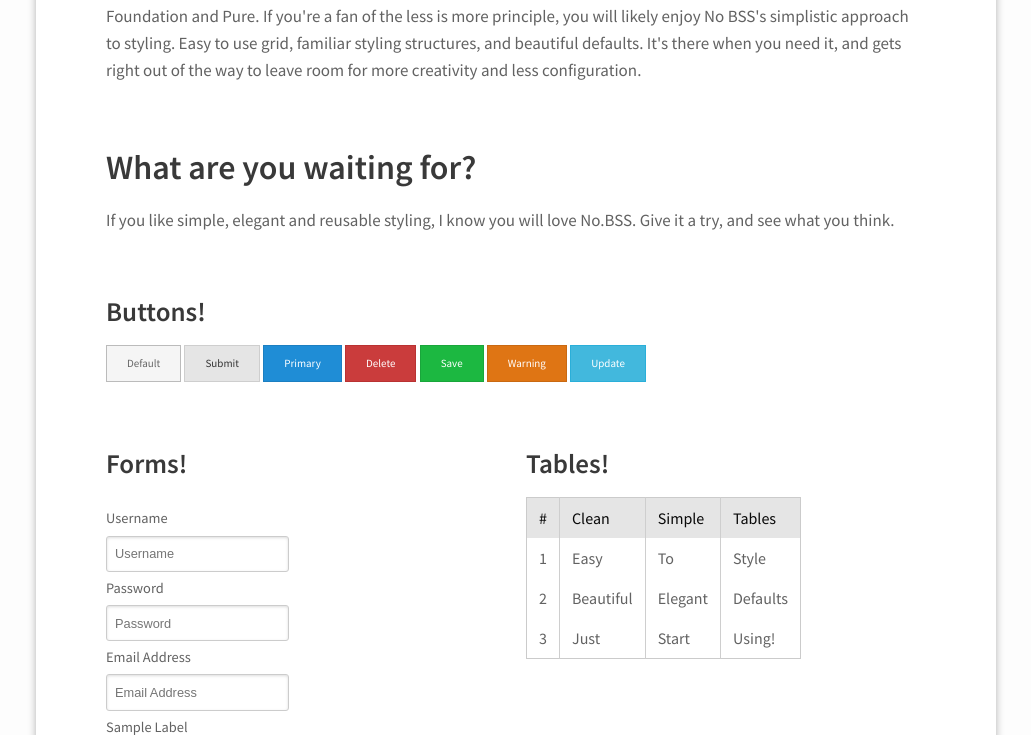
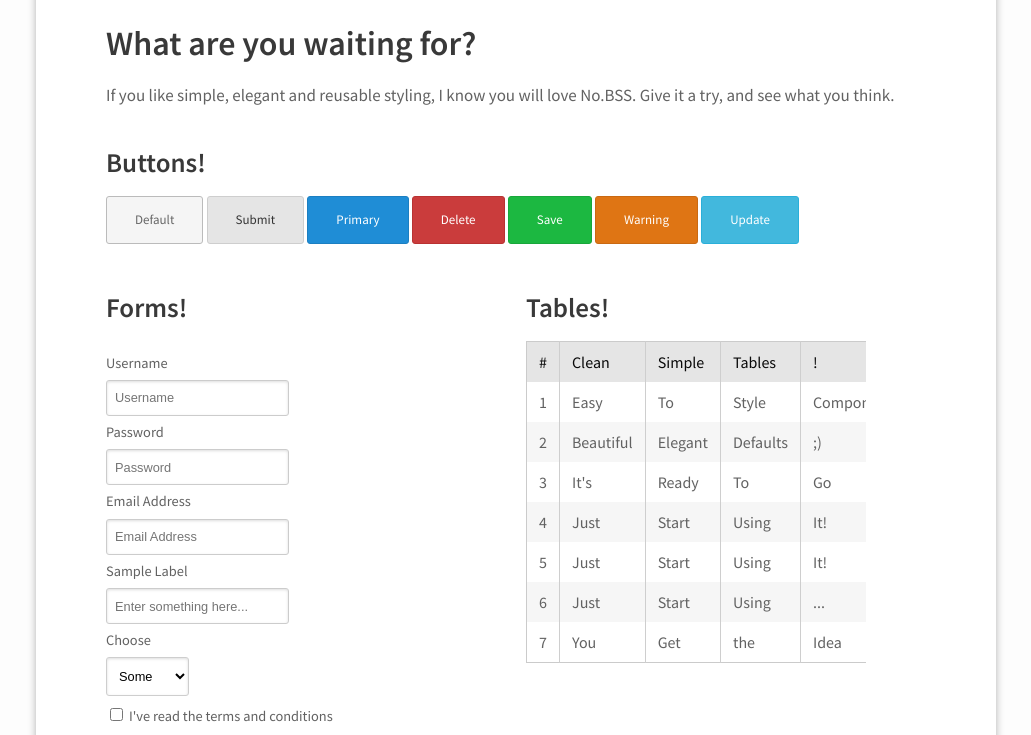
Before and after one commit to bmartel/No.BSS, a website: page index.html in a window 1280 px wide. Shown: the part 775-1510 px from the top of the page, without its empty margins (124-1155 px from the left). Drawn offline with Linux system fonts and the light colour scheme.

Commit message:
Added scrollable tables

```diff
--- a/css/combined/app.css
+++ b/css/combined/app.css
@@ -141,47 +141,58 @@
   color: #777;
 }
 
-/* line 35, ../sass/_typography.scss */
+/* line 39, ../sass/_typography.scss */
+.row .column h1:first-child, .row .column h2:first-child, .row .column h3:first-child, .row .column h4:first-child, .row .column h5:first-child, .row .column h6:first-child,
+.row .columns h1:first-child,
+.row .columns h2:first-child,
+.row .columns h3:first-child,
+.row .columns h4:first-child,
+.row .columns h5:first-child,
+.row .columns h6:first-child {
+  margin-top: 0;
+}
+
+/* line 45, ../sass/_typography.scss */
 p {
   font-family: inherit;
   font-weight: 400;
   font-size: 1rem;
-  line-height: 1.6;
-  margin-bottom: 1rem;
+  line-height: 1.5;
+  margin-bottom: 0.625rem;
   text-rendering: optimizeLegibility;
 }
-/* line 43, ../sass/_typography.scss */
+/* line 53, ../sass/_typography.scss */
 p img {
   margin: 0;
 }
-/* line 44, ../sass/_typography.scss */
+/* line 54, ../sass/_typography.scss */
 p.lead {
   font-size: 1.21875rem;
-  line-height: 1.6;
-}
-
-/* line 51, ../sass/_typography.scss */
+  line-height: 1.5;
+}
+
+/* line 61, ../sass/_typography.scss */
 .content p {
   font-size: 1.0625rem;
 }
 
-/* line 54, ../sass/_typography.scss */
+/* line 64, ../sass/_typography.scss */
 em {
   font-style: italic;
 }
 
-/* line 55, ../sass/_typography.scss */
+/* line 65, ../sass/_typography.scss */
 strong {
   font-weight: bold;
   color: #333;
 }
 
-/* line 56, ../sass/_typography.scss */
+/* line 66, ../sass/_typography.scss */
 small {
   font-size: 80%;
 }
 
-/* line 58, ../sass/_typography.scss */
+/* line 68, ../sass/_typography.scss */
 blockquote, blockquote p {
   font-size: 1.0625rem;
   line-height: 1.5rem;
@@ -189,31 +200,31 @@
   font-style: italic;
 }
 
-/* line 59, ../sass/_typography.scss */
+/* line 69, ../sass/_typography.scss */
 blockquote {
   margin: 0 0 1.25rem;
   padding: 0.5625rem 1.25rem 0 1.1875rem;
   border-left: 0.0625rem solid #dddddd;
 }
 
-/* line 60, ../sass/_typography.scss */
+/* line 70, ../sass/_typography.scss */
 blockquote cite {
   display: block;
   font-size: 0.75rem;
   color: #555;
 }
 
-/* line 61, ../sass/_typography.scss */
+/* line 71, ../sass/_typography.scss */
 blockquote cite:before {
   content: "\2014 \0020";
 }
 
-/* line 62, ../sass/_typography.scss */
+/* line 72, ../sass/_typography.scss */
 blockquote cite a, blockquote cite a:visited, blockquote cite a:visited {
   color: #555;
 }
 
-/* line 64, ../sass/_typography.scss */
+/* line 74, ../sass/_typography.scss */
 hr {
   border: solid #ddd;
   border-width: 0.0625rem 0 0;
@@ -222,134 +233,134 @@
   height: 0;
 }
 
-/* line 66, ../sass/_typography.scss */
+/* line 76, ../sass/_typography.scss */
 a, a:visited {
   color: #333;
   text-decoration: underline;
   outline: 0;
 }
 
-/* line 67, ../sass/_typography.scss */
+/* line 77, ../sass/_typography.scss */
 a:hover, a:focus {
   color: #000;
 }
 
-/* line 68, ../sass/_typography.scss */
+/* line 78, ../sass/_typography.scss */
 p a, p a:visited {
   line-height: inherit;
 }
 
-/* line 70, ../sass/_typography.scss */
+/* line 80, ../sass/_typography.scss */
 ul, ol {
   margin-bottom: 1.25rem;
 }
 
-/* line 71, ../sass/_typography.scss */
+/* line 81, ../sass/_typography.scss */
 ul {
   list-style: none outside;
 }
 
-/* line 72, ../sass/_typography.scss */
+/* line 82, ../sass/_typography.scss */
 ol {
   list-style: decimal;
 }
 
-/* line 73, ../sass/_typography.scss */
+/* line 83, ../sass/_typography.scss */
 ol, ul.square, ul.circle, ul.disc {
   margin-left: 1.875rem;
 }
 
-/* line 74, ../sass/_typography.scss */
+/* line 84, ../sass/_typography.scss */
 ul.square {
   list-style: square outside;
 }
 
-/* line 75, ../sass/_typography.scss */
+/* line 85, ../sass/_typography.scss */
 ul.circle {
   list-style: circle outside;
 }
 
-/* line 76, ../sass/_typography.scss */
+/* line 86, ../sass/_typography.scss */
 ul.disc {
   list-style: disc outside;
 }
 
-/* line 78, ../sass/_typography.scss */
+/* line 88, ../sass/_typography.scss */
 ul ul, ul ol,
 ol ol, ol ul {
   margin: 0.25rem 0 0.3125rem 1.875rem;
   font-size: 90%;
 }
 
-/* line 80, ../sass/_typography.scss */
+/* line 90, ../sass/_typography.scss */
 ul ul li, ul ol li,
 ol ol li, ol ul li {
   margin-bottom: 0.375rem;
 }
 
-/* line 81, ../sass/_typography.scss */
+/* line 91, ../sass/_typography.scss */
 li {
   line-height: 1.125rem;
   margin-bottom: 0.75rem;
 }
 
-/* line 82, ../sass/_typography.scss */
+/* line 92, ../sass/_typography.scss */
 ul.large li {
   line-height: 1.3125rem;
 }
 
-/* line 83, ../sass/_typography.scss */
+/* line 93, ../sass/_typography.scss */
 li p {
   line-height: 1.3125rem;
 }
 
-/* line 86, ../sass/_typography.scss */
+/* line 96, ../sass/_typography.scss */
 .text.center {
   text-align: center;
 }
-/* line 87, ../sass/_typography.scss */
+/* line 97, ../sass/_typography.scss */
 .text.primary {
   color: #1f8dd6;
 }
-/* line 88, ../sass/_typography.scss */
+/* line 98, ../sass/_typography.scss */
 .text.secondary {
   color: #e5e5e5;
 }
-/* line 89, ../sass/_typography.scss */
+/* line 99, ../sass/_typography.scss */
 .text.alert {
   color: #ca3c3c;
 }
-/* line 90, ../sass/_typography.scss */
+/* line 100, ../sass/_typography.scss */
 .text.success {
   color: #1cb841;
 }
-/* line 91, ../sass/_typography.scss */
+/* line 101, ../sass/_typography.scss */
 .text.warning {
   color: #df7514;
 }
-/* line 92, ../sass/_typography.scss */
+/* line 102, ../sass/_typography.scss */
 .text.info {
   color: #42b8dd;
 }
-/* line 93, ../sass/_typography.scss */
+/* line 103, ../sass/_typography.scss */
 .text.purple {
   color: #8f00ff;
 }
-/* line 94, ../sass/_typography.scss */
+/* line 104, ../sass/_typography.scss */
 .text.dark-gray {
   color: #555555;
 }
-/* line 95, ../sass/_typography.scss */
+/* line 105, ../sass/_typography.scss */
 .text.light-purple {
   color: #d299ff;
 }
-/* line 96, ../sass/_typography.scss */
+/* line 106, ../sass/_typography.scss */
 .text.de-emphasize {
   color: #777777;
 }
 
 @media only screen and (min-width: 48rem) {
-  /* line 99, ../sass/_typography.scss */
+  /* line 109, ../sass/_typography.scss */
   .icon-center {
     text-align: center;
   }
@@ -382,6 +393,11 @@
   -o-transition: all 0.2s linear;
   transition: all 0.2s linear;
   color: #333333;
+  -webkit-border-radius: 0.1875rem;
+  -moz-border-radius: 0.1875rem;
+  -ms-border-radius: 0.1875rem;
+  -o-border-radius: 0.1875rem;
+  border-radius: 0.1875rem;
 }
 /* line 100, ../sass/_buttons.scss */
 .btn:hover, .btn:focus {
@@ -560,19 +576,24 @@
   z-index: 90;
 }
 
-/* line 14, ../sass/_container.scss */
+/* line 12, ../sass/_container.scss */
+.scrollable {
+  overflow-x: scroll;
+}
+
+/* line 16, ../sass/_container.scss */
 .bg-color.dark {
   background-color: #393939;
 }
-/* line 15, ../sass/_container.scss */
+/* line 17, ../sass/_container.scss */
 .bg-color.light {
   background-color: #fdfdfd;
 }
-/* line 16, ../sass/_container.scss */
+/* line 18, ../sass/_container.scss */
 .bg-color.gray {
   background-color: #626262;
 }
-/* line 17, ../sass/_container.scss */
+/* line 19, ../sass/_container.scss */
 .bg-color.purple {
   background-color: #8f00ff;
 }
@@ -1129,12 +1150,12 @@
 
 /* line 45, ../sass/_tables.scss */
 .clean-table-odd td {
-  background-color: #f2f2f2;
+  background-color: #f6f6f6;
 }
 
 /* line 49, ../sass/_tables.scss */
-.clean-table-striped tr:nth-child(2n-1) td {
-  background-color: #f2f2f2;
+.clean-table-striped tr:nth-child(2n) td {
+  background-color: #f6f6f6;
 }
 
 /* line 53, ../sass/_tables.scss */
--- a/index.html
+++ b/index.html
@@ -85,13 +85,13 @@
         <div class="row content">
             <div class="columns fourteen offset-by-one">
                 <h3>Buttons!</h3>
-                <button type="button" class="btn light">Default</button>
-                <button type="button" class="btn">Submit</button>
-                <button type="button" class="btn primary">Primary</button>
-                <button type="button" class="btn alert">Delete</button>
-                <button type="button" class="btn success">Save</button>
-                <button type="button" class="btn warning">Warning</button>
-                <button type="button" class="btn info">Update</button>
+                <button type="button" class="btn light medium">Default</button>
+                <button type="button" class="btn medium">Submit</button>
+                <button type="button" class="btn primary medium">Primary</button>
+                <button type="button" class="btn alert medium">Delete</button>
+                <button type="button" class="btn success medium">Save</button>
+                <button type="button" class="btn warning medium">Warning</button>
+                <button type="button" class="btn info medium">Update</button>
 
             </div>
         </div>
@@ -139,13 +139,16 @@
             </div>
             <div class="columns six offset-by-one">
                 <h3>Tables!</h3>
-                <table class="clean-table">
+                <div class="scrollable">
+                    <table class="clean-table clean-table-striped clean-table-scrollable">
                         <thead>
                         <tr>
                             <th>#</th>
                             <th>Clean</th>
                             <th>Simple</th>
                             <th>Tables</th>
+                            <th>!</th>
+
                         </tr>
                         </thead>
 
@@ -155,6 +158,7 @@
                             <td>Easy</td>
                             <td>To</td>
                             <td>Style</td>
+                            <td>Components</td>
                         </tr>
 
                         <tr>
@@ -162,16 +166,53 @@
                             <td>Beautiful</td>
                             <td>Elegant</td>
                             <td>Defaults</td>
+                            <td>;)</td>
                         </tr>
 
                         <tr>
                             <td>3</td>
+                            <td>It's</td>
+                            <td>Ready</td>
+                            <td>To</td>
+                            <td>Go</td>
+                        </tr>
+
+                        <tr>
+                            <td>4</td>
                             <td>Just</td>
                             <td>Start</td>
-                        <td>Using!</td>
+                            <td>Using</td>
+                            <td>It!</td>
+                        </tr>
+
+                        <tr>
+                            <td>5</td>
+                            <td>Just</td>
+                            <td>Start</td>
+                            <td>Using</td>
+                            <td>It!</td>
+                        </tr>
+
+                        <tr>
+                            <td>6</td>
+                            <td>Just</td>
+                            <td>Start</td>
+                            <td>Using</td>
+                            <td>...</td>
+                        </tr>
+
+
+                        <tr>
+                            <td>7</td>
+                            <td>You</td>
+                            <td>Get</td>
+                            <td>the</td>
+                            <td>Idea</td>
                         </tr>
                         </tbody>
                     </table>
+                </div>
+
 
             </div>
 
--- a/sass/_buttons.scss
+++ b/sass/_buttons.scss
@@ -1,4 +1,4 @@
-@import "globals","compass/css3/transition";
+@import "globals","compass/css3","compass/css3/transition", "compass/utilities";
 
 $button-tny: rem-calc(8) !default;
 $button-sml: rem-calc(10) !default;
@@ -122,8 +122,8 @@
     &:focus { background-color: $bg; }
   }
 
-  @if $radius == true { @include radius($button-radius); }
-  @else if $radius { @include radius($radius); }
+  @if $radius == true { @include border-radius($button-radius); }
+  @else if $radius { @include border-radius($radius); }
 
 }
 
@@ -138,7 +138,7 @@
 .btn{
     @include button-base;
     @include button-size($button-sml, false, false);
-    @include button-style($secondary-color, false, false);
+    @include button-style($secondary-color, true, false);
 
     &.tiny{ @include button-size($button-tny, false, false); }
     &.small{ @include button-size($button-sml, false, false); }
--- a/sass/_container.scss
+++ b/sass/_container.scss
@@ -9,7 +9,9 @@
     z-index: 90;
 
 }
-
+.scrollable{
+  overflow-x: scroll;
+}
 .bg-color {
   &.dark   { background-color: $background-color-alt; }
   &.light  { background-color: $background-color; }
--- a/sass/_globals.scss
+++ b/sass/_globals.scss
@@ -50,7 +50,7 @@
 
 $table-bg-color:                #fdfdfd !default;
 $table-font-color:              $body-font-color;
-$table-stripe-color:            #f2f2f2;
+$table-stripe-color:            #f6f6f6;
 $thead-bg-color:                #e5e5e5;
 $thead-font-color:              darken($body-font-color, 35%);
 $td-bg-color:                   transparent;
@@ -84,8 +84,8 @@
 $paragraph-font-family:         inherit !default;
 $paragraph-font-weight:         400 !default;
 $paragraph-font-size:           1rem !default;
-$paragraph-line-height:         1.6 !default;
-$paragraph-margin-bottom:       1rem !default;
+$paragraph-line-height:         1.5 !default;
+$paragraph-margin-bottom:       0.625rem !default;
 $paragraph-aside-font-size:     rem-calc(14) !default;
 $paragraph-aside-line-height:   1.35 !default;
 $paragraph-aside-font-style:    italic !default;
--- a/sass/_tables.scss
+++ b/sass/_tables.scss
@@ -46,7 +46,7 @@
     background-color: $table-stripe-color;
 }
 
-.clean-table-striped tr:nth-child(2n-1) td {
+.clean-table-striped tr:nth-child(2n) td {
     background-color: $table-stripe-color;
 }
 
--- a/sass/_typography.scss
+++ b/sass/_typography.scss
@@ -31,6 +31,16 @@
 h5 { font-size: $h5-font-size; }
 h6 { font-size: $h6-font-size; }
 .subheader { color: #777; }
+
+.row{
+  .column,
+  .columns {
+    h1,h2,h3,h4,h5,h6{
+      &:first-child { margin-top: 0; }
+    }
+
+  }
+}
 
 p {
     font-family: $paragraph-font-family;
```
Also changed, not shown: css/combined/app.min.css, css/style.css. Lines whose indentation alone changed are shown as unchanged.
